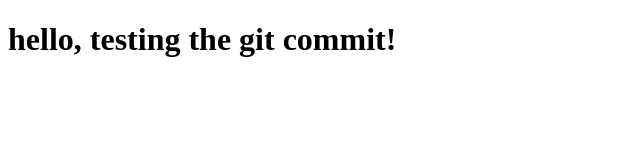
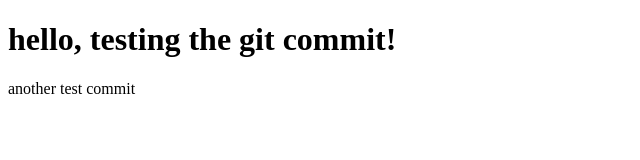
Before and after one commit to AshleyAM/THSite, a plain HTML site: page thsite.html in a window 1280 px wide. Shown: the whole page, without its empty margins (0-640 px from the left). Drawn offline with Linux system fonts and the light colour scheme.

Commit message:
added commit test <p>

```diff
--- a/thsite.html
+++ b/thsite.html
@@ -6,5 +6,6 @@
 
 	<body>
 		<h1>hello, testing the git commit!</h1>
+		<p>another test commit</p>
 	</body>
 </html>
```
Also changed, not shown: reame.txt (added).
